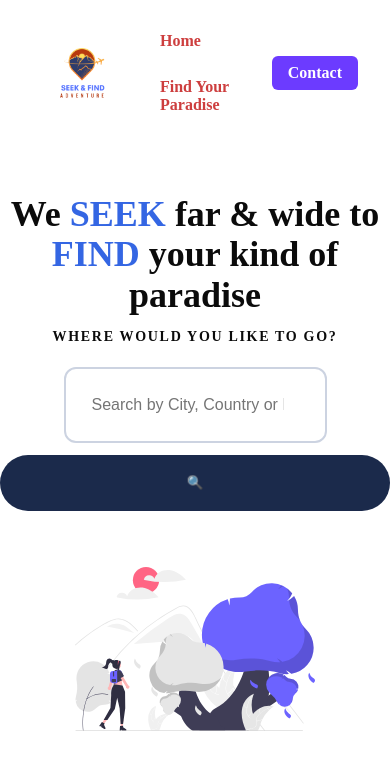
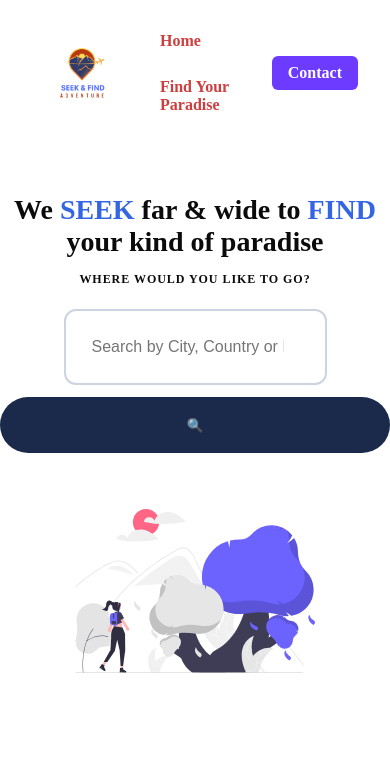
Before and after one commit to azphar/final-project-react, a React (Vite) app: page / in a window 390 px wide. Shown: the top 770 px of the page. Built offline with nearby package versions, Linux system fonts and the light colour scheme.

Commit message:
css and routing changes

```diff
--- a/src/App.jsx
+++ b/src/App.jsx
@@ -39,7 +39,7 @@
       <main>
         <section id="heroSearch">
           <div className="hero-search">
-            <h2 className="hero-search_title">
+            <h2 className="hero-search__title">
               We <span className="purple">SEEK</span> far &amp; wide to{" "}
               <span className="purple">FIND</span> your kind of paradise
             </h2>
--- a/src/styles.css
+++ b/src/styles.css
@@ -82,12 +82,13 @@
 }
 
 .hero-search {
- max-width: 980px;
- margin: 0 auto;
- text-align: center;
+  max-width: 720px;
+  margin: 0 auto;
+  text-align: center;
 }
 
-.hero-search__title, .hero-search_title {
+
+.hero-search__title {
   font-weight: 900;
   line-height: 1.12;
   font-size: clamp(36px, 5.2vw, 64px);
@@ -257,13 +258,13 @@
   border: 1px solid rgba(255,255,255,.35);
 }
 
-/* hero sizing for the bar so it matches the reference */
+
 .searchrow--hero{
-  margin-top: 16px;        /* space under the H1 */
-  max-width: 760px;        /* controls total width of bar + button */
+  margin-top: 16px;
+  max-width: 760px;
 }
 
-/* keep input + button the same height for a clean edge */
+
 .searchrow--hero .searchbar input{ height: 56px; font-size: 16px; }
 .searchrow--hero .searchbtn{ height: 56px; padding: 0 22px; border-radius: 12px; }
 
@@ -319,7 +320,6 @@
   letter-spacing: 1px;
 }
 
-/* === RESULT GRID LAYOUT === */
 .results-grid {
   display: grid;
   grid-template-columns: repeat(auto-fit, minmax(260px, 1fr));
@@ -415,12 +415,21 @@
     width: 100%;
   }
 
-  .hero-search__title {
-    font-size: clamp(24px, 6vw, 36px);
-  }
-  .hero-search__subtitle {
-    font-size: clamp(12px, 3.5vw, 16px);
-  }
+.hero-search__title,
+.hero-search_title {
+  font-weight: 900;
+  line-height: 1.15;
+  font-size: clamp(28px, 4vw, 48px);
+}
+
+.hero-search__subtitle,
+.hero-search_subtitle {
+  font-weight: 700;
+  text-transform: uppercase;
+  letter-spacing: .08em;
+  font-size: clamp(12px, 1.1vw, 20px);
+}
+
 
   #status {
     font-size: 18px;
```
